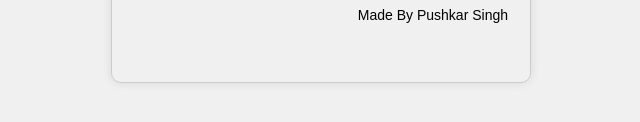
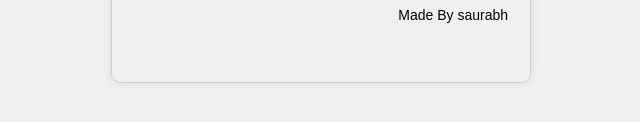
Before and after one commit to extracare85-commits/calculator, a plain HTML site: page index.html in a window 1280 px wide. Shown: the part 594-716 px from the top of the page, 319-959 px from the left. Drawn offline with Linux system fonts and the light colour scheme.

Commit message:
Update index.html

```diff
--- a/index.html
+++ b/index.html
@@ -41,7 +41,7 @@
         <button>.</button>
         <button class="equalBtn">=</button>
     </div>
-        <div id="creator">Made By Pushkar Singh</div>
+        <div id="creator">Made By saurabh </div>
     </div>
     <script src="script.js"></script>
 </body>
```
